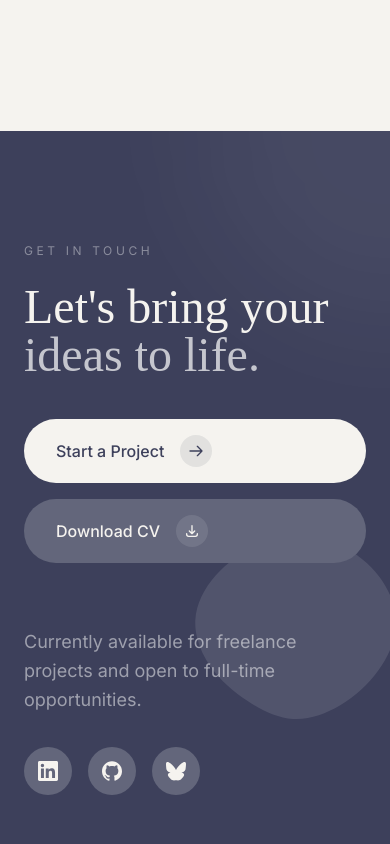
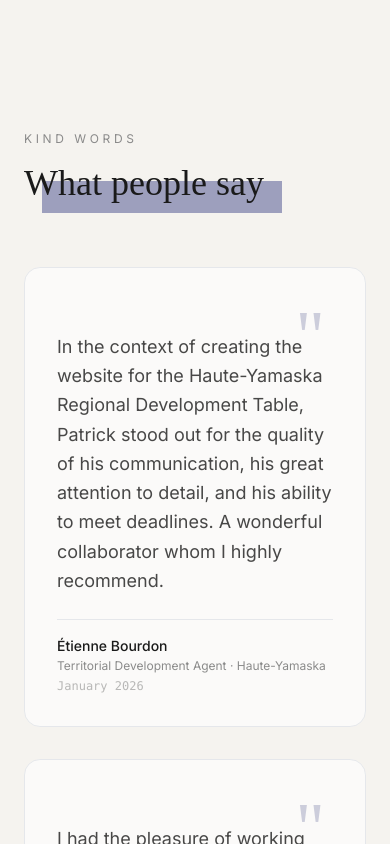
Before and after one commit to patrickchartrand/me, a Vue app: page / in a window 390 px wide. Shown: the part 6640-7484 px from the top of the page. Built offline with nearby package versions, Linux system fonts and the light colour scheme; no server answers.

Commit message:
add testimonials

```diff
--- a/src/App.vue
+++ b/src/App.vue
@@ -6,6 +6,7 @@ import StatsSection from '@/components/StatsSection.vue'
 import WorkSection from '@/components/WorkSection.vue'
 import ExperienceSection from '@/components/ExperienceSection.vue'
 import StackSection from '@/components/StackSection.vue'
+import TestimonialsSection from '@/components/TestimonialsSection.vue'
 import TheFooter from '@/components/TheFooter.vue'
 import SecretInput from '@/components/SecretInput.vue'
 import { onMounted } from 'vue'
@@ -44,6 +45,7 @@ onMounted(() =>
       <WorkSection />
       <ExperienceSection />
       <StackSection />
+      <TestimonialsSection />
       <SecretInput />
     </main>
     <TheFooter />
--- /dev/null
+++ b/src/components/TestimonialsSection.vue
@@ -0,0 +1,87 @@
+<script setup lang="ts">
+import { computed } from 'vue'
+import { useI18n } from 'vue-i18n'
+
+const { t, tm } = useI18n()
+
+interface Testimonial {
+  name: string
+  title: string
+  date: string
+  quote: string
+}
+
+const testimonials = computed(() => tm('testimonials.items') as Testimonial[])
+</script>
+
+<template>
+  <section id="testimonials" class="px-6 md:px-12 lg:px-24 mb-40">
+    <div class="max-w-7xl mx-auto">
+      <div class="mb-16 fade-in-up">
+        <p class="text-xs uppercase tracking-[0.3em] text-secondary mb-4">
+          {{ t('testimonials.tagline') }}
+        </p>
+        <h2 class="text-4xl md:text-6xl font-serif">
+          <span class="highlight-offset">{{ t('testimonials.title') }}</span>
+        </h2>
+      </div>
+
+      <div class="grid grid-cols-1 md:grid-cols-2 gap-8 stagger-children">
+        <blockquote
+          v-for="item in testimonials"
+          :key="item.name"
+          class="group relative bg-white/60 border border-charcoal/8 rounded-2xl p-8 md:p-10 flex flex-col gap-6 hover:shadow-lg hover:shadow-charcoal/5 transition-all duration-300"
+        >
+          <!-- Quote mark -->
+          <span
+            class="quote-mark absolute top-8 right-10 text-7xl font-serif leading-none select-none"
+            aria-hidden="true"
+          >
+            "
+          </span>
+
+          <p
+            class="mt-8 md:mt-6 text-lg md:text-xl font-light leading-relaxed text-charcoal/80 relative z-10"
+          >
+            {{ item.quote }}
+          </p>
+
+          <footer class="mt-auto flex items-center gap-4 pt-4 border-t border-charcoal/8">
+            <div>
+              <p class="font-medium text-charcoal text-sm">{{ item.name }}</p>
+              <p class="text-xs text-secondary mt-0.5">{{ item.title }}</p>
+              <p class="text-xs text-secondary/60 font-mono mt-1">{{ item.date }}</p>
+            </div>
+          </footer>
+        </blockquote>
+      </div>
+    </div>
+  </section>
+</template>
+
+<style scoped>
+.highlight-offset {
+  position: relative;
+  display: inline-block;
+  z-index: 1;
+}
+.highlight-offset::before {
+  content: '';
+  display: block;
+  width: 100%;
+  height: 80%;
+  position: absolute;
+  bottom: -10px;
+  left: 18px;
+  z-index: -1;
+  background-color: var(--color-lavender);
+  transition: all 0.3s ease;
+}
+.highlight-offset:hover::before {
+  height: 60%;
+}
+
+.quote-mark {
+  color: color-mix(in srgb, var(--color-lavender) 50%, transparent);
+}
+</style>
--- a/src/i18n/locales/en.ts
+++ b/src/i18n/locales/en.ts
@@ -97,6 +97,27 @@ export default {
     title: 'Tech I Actually Use',
   },
 
+  testimonials: {
+    tagline: 'Kind words',
+    title: 'What people say',
+    items: [
+      {
+        name: 'Étienne Bourdon',
+        title: 'Territorial Development Agent · Haute-Yamaska',
+        date: 'January 2026',
+        quote:
+          'In the context of creating the website for the Haute-Yamaska Regional Development Table, Patrick stood out for the quality of his communication, his great attention to detail, and his ability to meet deadlines. A wonderful collaborator whom I highly recommend.',
+      },
+      {
+        name: 'Thalie Blanchard M. Adm.',
+        title: 'Senior Advisor, Business Offerings',
+        date: 'July 2025',
+        quote:
+          'I had the pleasure of working with Patrick — a person who is both competent and meticulous. He stands out for his ability to analyze situations with rigour and to think creatively when facing challenges. His willingness to explore new avenues, combined with his professionalism, makes him a valuable asset to any organization.',
+      },
+    ],
+  },
+
   footer: {
     tagline: 'Get in touch',
     headline1: "Let's bring your",
--- a/src/i18n/locales/fr.ts
+++ b/src/i18n/locales/fr.ts
@@ -97,6 +97,27 @@ export default {
     title: 'Les technos que j\u2019utilise vraiment',
   },
 
+  testimonials: {
+    tagline: 'Ils en parlent',
+    title: 'Ce qu\u2019ils disent',
+    items: [
+      {
+        name: 'Étienne Bourdon',
+        title: 'Agent de développement territorial · Haute-Yamaska',
+        date: 'Janvier 2026',
+        quote:
+          'Dans le cadre de la création du site web de la Table de développement de la Haute-Yamaska, Patrick s\u2019est démarqué par la qualité de sa communication, son grand souci du détail et sa capacité à respecter les échéanciers. Un merveilleux collaborateur que je recommande chaudement.',
+      },
+      {
+        name: 'Thalie Blanchard M. Adm.',
+        title: 'Conseillère principale — Assemblage d\u2019offres, Entreprises',
+        date: 'Juillet 2025',
+        quote:
+          'J\u2019ai eu le plaisir de travailler avec Patrick, une personne à la fois compétente et minutieuse. Il se distingue par sa capacité à analyser les situations avec rigueur et à faire preuve de créativité pour surmonter les défis. Sa volonté d\u2019explorer de nouvelles avenues, combinée à son professionnalisme, en fait un atout précieux pour toute organisation.',
+      },
+    ],
+  },
+
   footer: {
     tagline: 'Me contacter',
     headline1: 'Donnons vie à vos',
```
